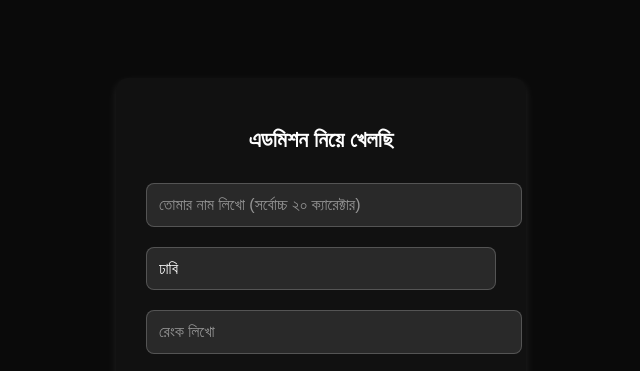
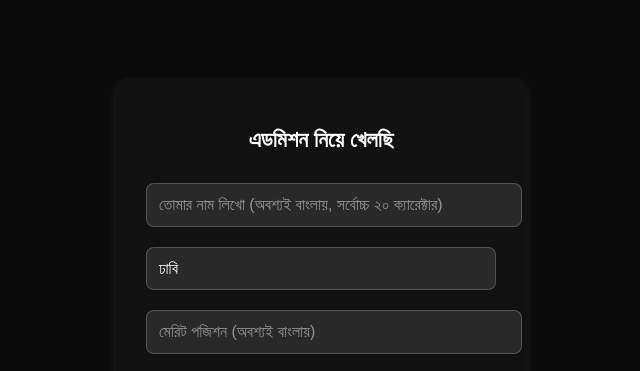
Before and after one commit to itzMahin06/Adm-photocard, a plain HTML site: page index.html in a window 1280 px wide. Shown: the top 371 px of the page, without its empty margins (319-959 px from the left). Drawn offline with Linux system fonts and the light colour scheme; a web font is replaced by a local one.

Commit message:
Update index.html

```diff
--- a/index.html
+++ b/index.html
@@ -9,13 +9,15 @@
 <body>
     <div class="container">
         <h2> এডমিশন নিয়ে খেলছি </h2>
-        <input type="text" id="name" placeholder="তোমার নাম লিখো (সর্বোচ্চ ২০ ক্যারেক্টার)" maxlength="20">
+        <input type="text" id="name" placeholder="তোমার নাম লিখো (অবশ্যই বাংলায়, সর্বোচ্চ ২০ ক্যারেক্টার)" maxlength="20">
         <select id="university">
             <option value="ঢাকা বিশ্ববিদ্যালয়">ঢাবি</option>
             <option value="জাহাঙ্গীরনগর বিশ্ববিদ্যালয়">জাবি</option>
             <option value="রাজশাহী বিশ্ববিদ্যালয় ">রাবি</option>
             <option value="চট্টগ্রাম বিশ্ববিদ্যালয় ">চবি</option>
-            <option value="কুমিল্লা বিশ্ববিদ্যালয়">কুবি</option>
+             <option value="কুমিল্লা বিশ্ববিদ্যালয়">কুবি</option>
+<option value="খুলনা বিশ্ববিদ্যালয়">খুবি</option>
+
             <option value="জগন্নাথ বিশ্ববিদ্যালয় ">জবি</option>
             <option value="হাজী মোহাম্মদ দানেশ বিজ্ঞান ও প্রযুক্তি বিশ্ববিদ্যালয়">হাবিপ্রবি</option>
             <option value="গুচ্ছ">গুচ্ছ</option>
@@ -26,7 +28,7 @@
             <option value="খুলনা প্রকৌশল বিশ্ববিদ্যালয় ">কুয়েট</option>
             <option value="বাংলাদেশ টেক্সটাইল বিশ্ববিদ্যালয়">বুটেক্স</option>
         </select>
-        <input type="number" id="rank" placeholder="রেংক লিখো">
+        <input type="text" id="rank" placeholder="মেরিট পজিশন (অবশ্যই বাংলায়)">
         <input type="file" id="imageUpload" accept="image/png, image/jpeg">
         <button onclick="generateCard()">তৈরি করুন</button>
         <button id="downloadBtn" style="display:none;" onclick="downloadImage()">ডাউনলোড করুন</button>
```
